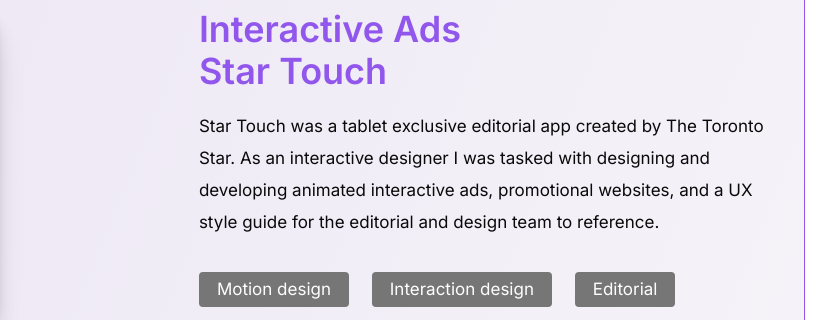
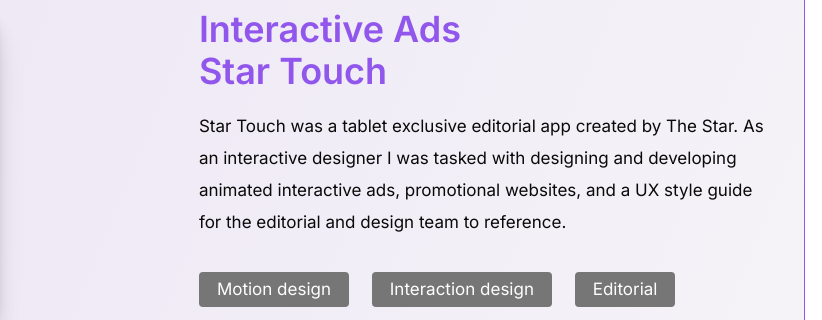
Before and after one commit to soniatamx/soniatamx.github.io, a website: page index.html in a window 1280 px wide. Shown: the part 2594-2914 px from the top of the page, 458-1280 px from the left. Drawn offline with nearby package versions, Linux system fonts and the light colour scheme.

Commit message:
Update index.html

```diff
--- a/index.html
+++ b/index.html
@@ -154,7 +154,7 @@
 
 <div class="columns small-12 medium-12 large-6">
   <p><a class="callout-link hover-line-link" href="startouch_ads.html">Interactive Ads</br>Star Touch</a></p>
-  <p>Star Touch was a tablet exclusive editorial app created by The Toronto Star. As an interactive designer I was tasked with designing and developing animated interactive ads, promotional websites, and a UX style guide for the editorial and design team to reference.</p>
+  <p>Star Touch was a tablet exclusive editorial app created by The Star. As an interactive designer I was tasked with designing and developing animated interactive ads, promotional websites, and a UX style guide for the editorial and design team to reference.</p>
   <span class="label secondary">Motion design</span>
   <span class="label secondary">Interaction design</span>
   <span class="label secondary">Editorial</span>
```
